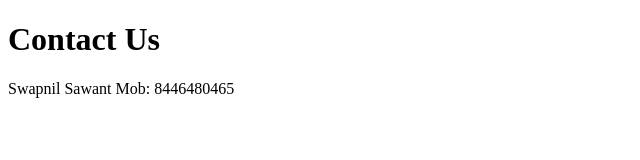
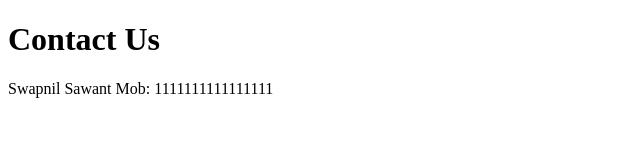
Before and after one commit to swapnilsawants/swapdemos, a plain HTML site: page contact.html in a window 1280 px wide. Shown: the full height of the page, 0-640 px from the left. Drawn offline with Linux system fonts and the light colour scheme.

Commit message:
change contact number

```diff
--- a/contact.html
+++ b/contact.html
@@ -9,6 +9,6 @@
 <body>
     <h1>Contact Us </h1>
     Swapnil Sawant
-    Mob: 8446480465
+    Mob: 1111111111111111
 </body>
 </html>
```
